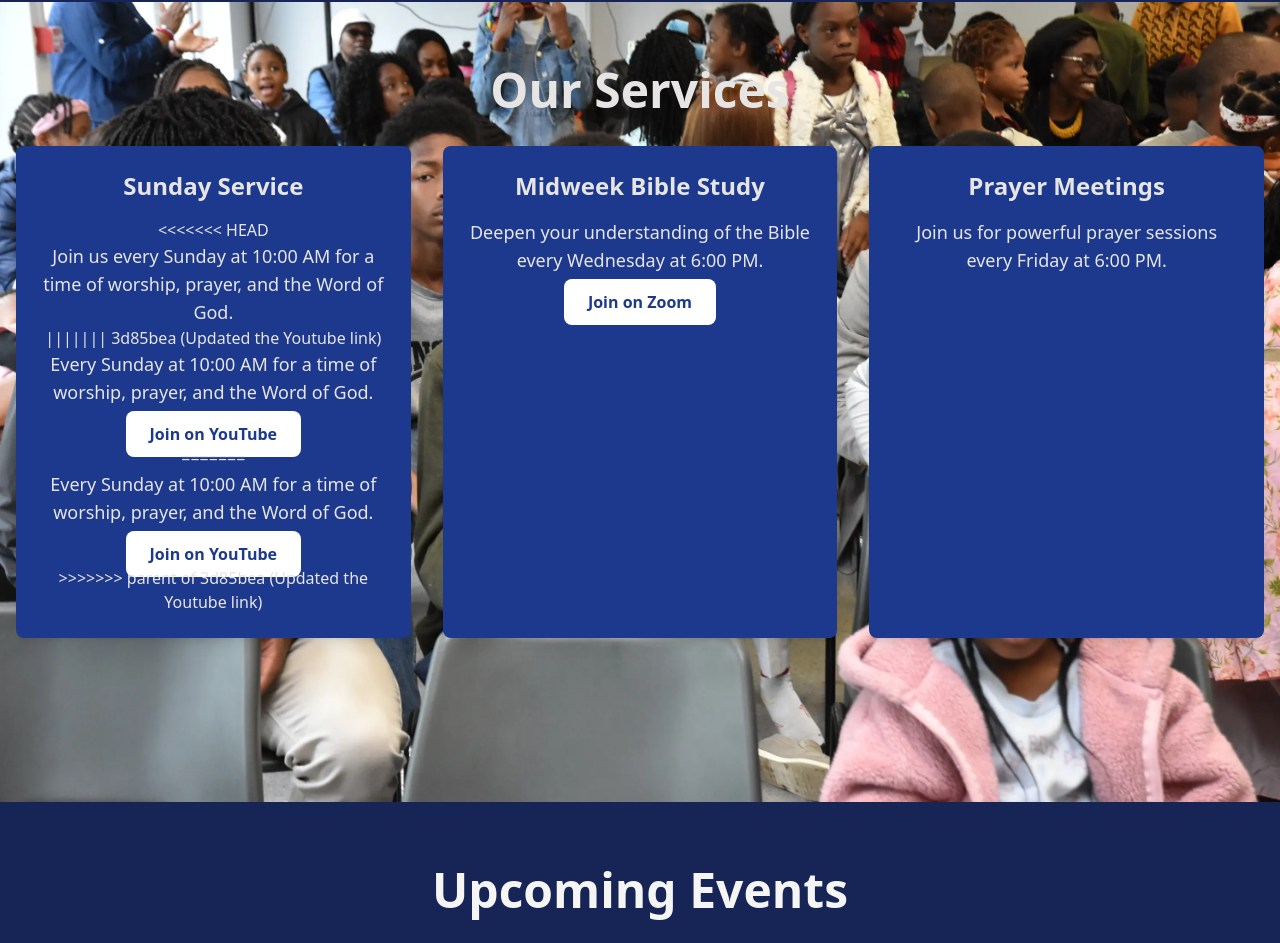
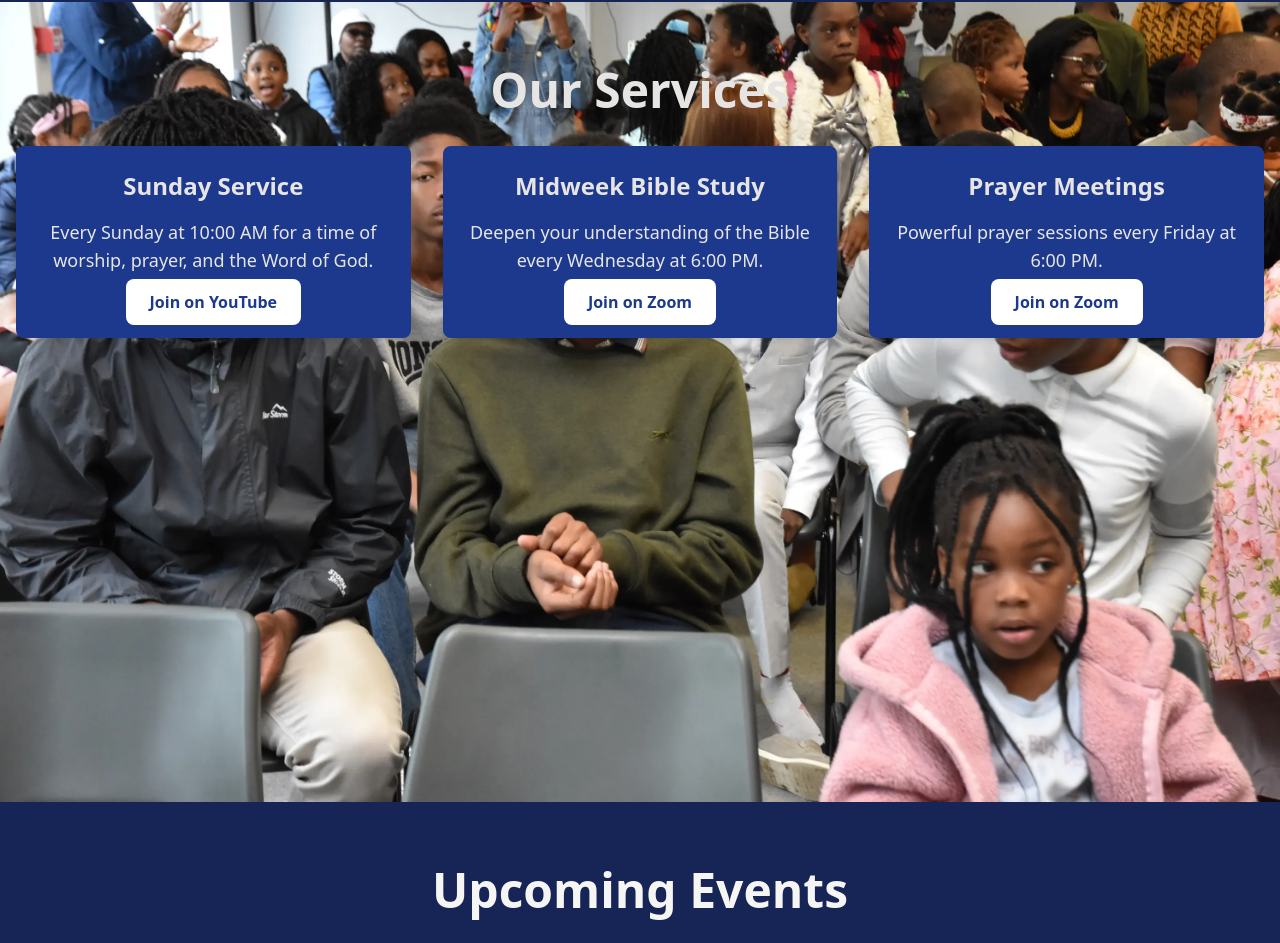
Before and after one commit to yomola/His-Presence-Newcastle, a website: page src/index.html in a window 1280 px wide. Shown: the part 1574-2517 px from the top of the page. Drawn offline with nearby package versions, Linux system fonts and the light colour scheme.

Commit message:
corrected version

```diff
--- a/src/index.html
+++ b/src/index.html
@@ -261,31 +261,24 @@
         <div class="grid md:grid-cols-3 gap-8">
           <div class="bg-blue-900 p-6 rounded-lg shadow-lg text-center">
             <h3 class="text-2xl font-bold mb-4">Sunday Service</h3>
-<<<<<<< HEAD
-            <p class="text-lg">Join us every Sunday at 10:00 AM for a time of worship, prayer, and the Word of God.</p>
-||||||| 3d85bea (Updated the Youtube link)
             <p class="text-lg">Every Sunday at 10:00 AM for a time of worship, prayer, and the Word of God.</p>
             <div class="mt-4">
               <a href="https://www.youtube.com/@rccghispresencenewcastle4894" class="bg-white text-blue-900 px-6 py-3 rounded-lg font-semibold hover:bg-blue-300 transition duration-300" target="_blank" rel="noopener">Join on YouTube</a>
             </div>
-=======
-            <p class="text-lg">Every Sunday at 10:00 AM for a time of worship, prayer, and the Word of God.</p>
-            <div class="mt-4">
-              <a href="https://www.youtube.com/@rccghispresencenewcastle4894/" class="bg-white text-blue-900 px-6 py-3 rounded-lg font-semibold hover:bg-blue-300 transition duration-300" target="_blank" rel="noopener">Join on YouTube</a>
-            </div>
->>>>>>> parent of 3d85bea (Updated the Youtube link)
           </div>
           <div class="bg-blue-900 p-6 rounded-lg shadow-lg text-center">
             <h3 class="text-2xl font-bold mb-4">Midweek Bible Study</h3>
-            <p class="text-lg mb-2">Deepen your understanding of the Bible every Wednesday at 6:00 PM.</p>
+            <p class="text-lg">Deepen your understanding of the Bible every Wednesday at 6:00 PM.</p>
             <div class="mt-4">
-              <a href="https://us06web.zoom.us/j/87934669040?pwd=ay9rNy9oQjd4L0F1YUt2TFZwYXVKUT09" class="bg-white text-blue-900 px-6 py-3 rounded-lg font-semibold hover:bg-blue-300 transition duration-300" target="_blank">Join on Zoom</a>
+              <a href="https://us06web.zoom.us/j/94933674490?pwd=c0NkWGNDbk1BTW4xTWN3T3ZPUWdJQT09" class="bg-white text-blue-900 px-6 py-3 rounded-lg font-semibold hover:bg-blue-300 transition duration-300" target="_blank" rel="noopener">Join on Zoom</a>
             </div>
-
           </div>
           <div class="bg-blue-900 p-6 rounded-lg shadow-lg text-center">
             <h3 class="text-2xl font-bold mb-4">Prayer Meetings</h3>
-            <p class="text-lg">Join us for powerful prayer sessions every Friday at 6:00 PM.</p>
+            <p class="text-lg">Powerful prayer sessions every Friday at 6:00 PM.</p>
+            <div class="mt-4">
+              <a href="https://us06web.zoom.us/j/87934669040?pwd=ay9rNy9oQjd4L0F1YUt2TFZwYXVKUT09" class="bg-white text-blue-900 px-6 py-3 rounded-lg font-semibold hover:bg-blue-300 transition duration-300" target="_blank" rel="noopener">Join on Zoom</a>
+            </div>
           </div>
         </div>
       </div>
```
